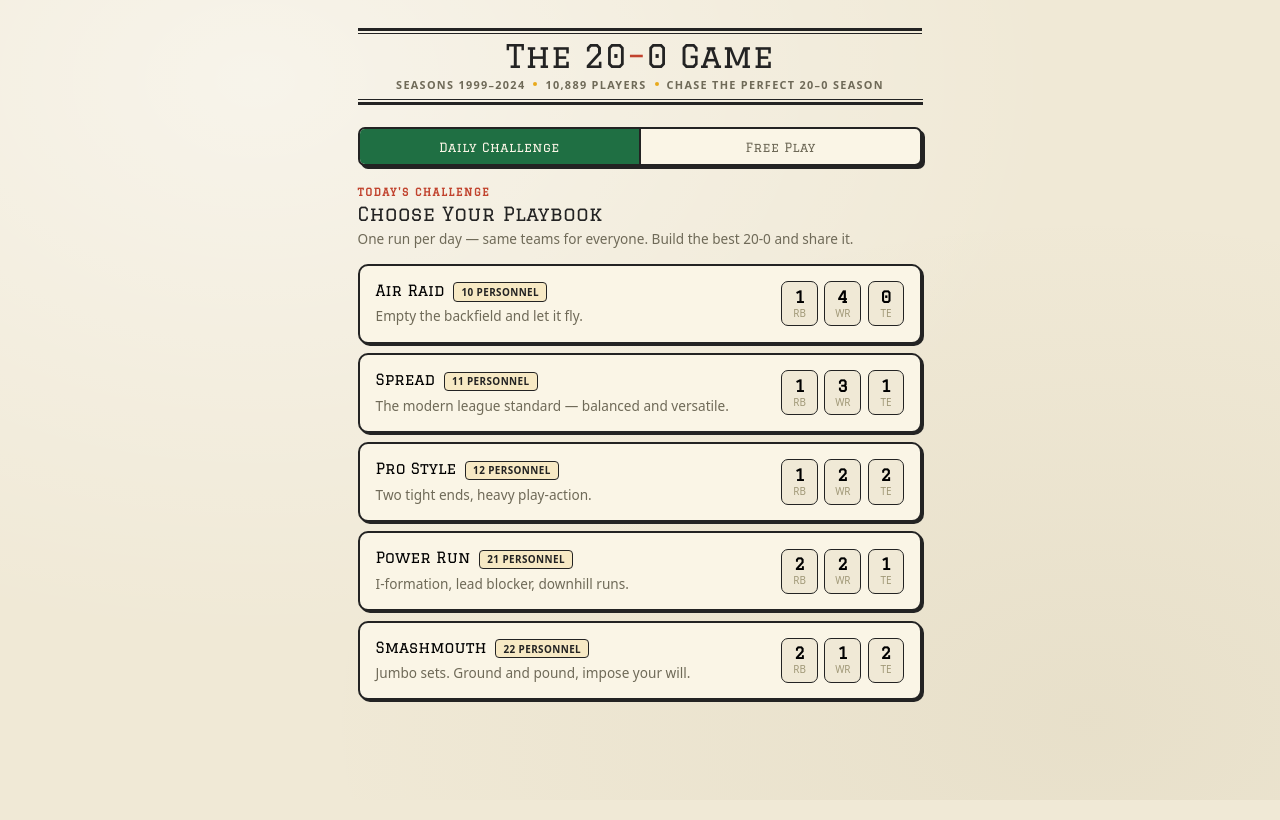
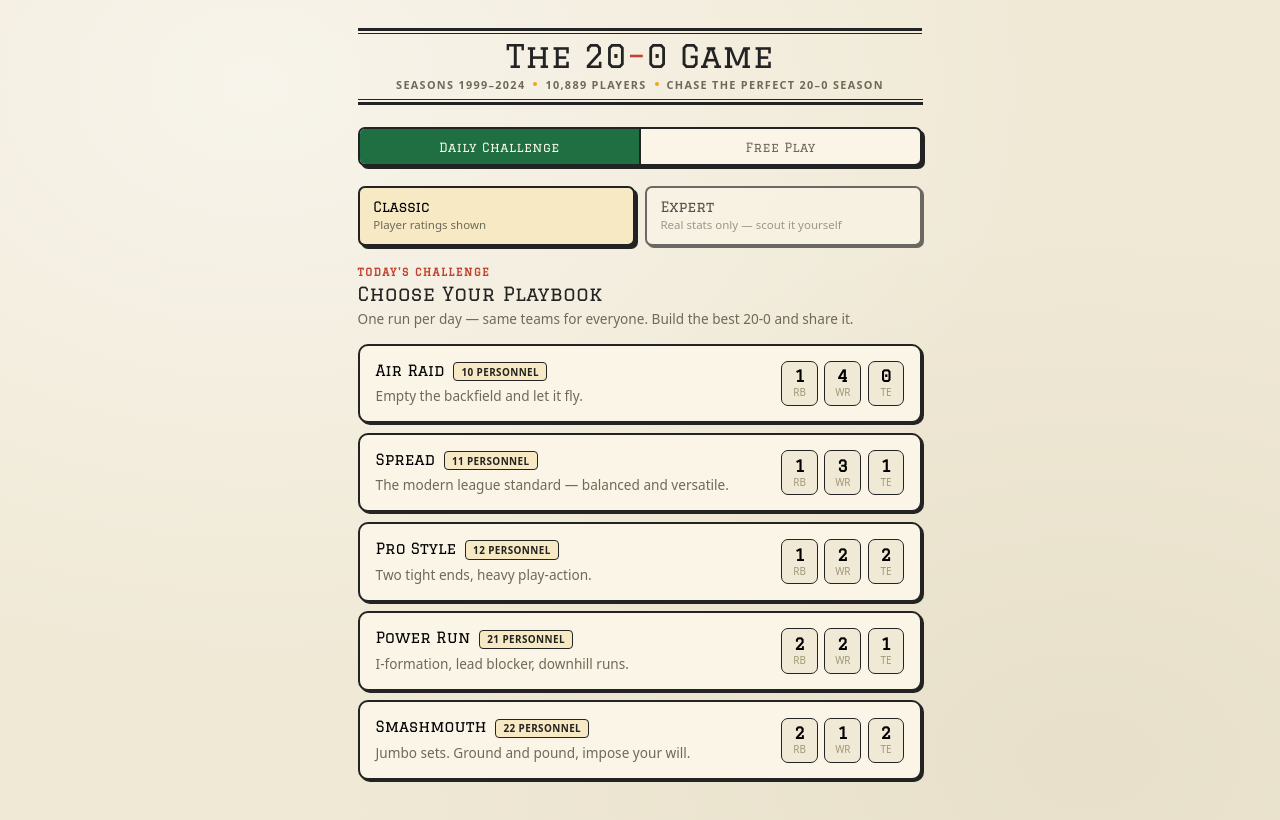
Before and after one commit to harrycallister/the-20-0-game, a React (Vite) app: page / in a window 1280 px wide. Shown: the top 820 px of the page. Built offline with nearby package versions, Linux system fonts and the light colour scheme.

Commit message:
feat: Classic vs Expert chosen up front; Expert drafts fully blind
- style picker after the Daily/Free Play tabs (Classic = ratings,
  Expert = real stats only)
- Expert hides OVR badges ('?') and never falls back to ratings
- mid-draft toggle replaced with a static mode badge

```diff
--- a/src/App.jsx
+++ b/src/App.jsx
@@ -182,6 +182,8 @@ export default function App() {
           onChoose={chooseFormation}
           mode={mode}
           setMode={setMode}
+          expert={expert}
+          setExpert={setExpert}
           stats={stats}
           dailyDone={dailyDone}
         />
@@ -192,13 +194,9 @@ export default function App() {
       <div className="formation-bar">
         <span className="fb-name">{formation.name}</span>
         <span className="fb-personnel">{formation.personnel}</span>
-        <button
-          className={`expert-toggle ${expert ? 'on' : ''}`}
-          onClick={() => setExpert((e) => !e)}
-          title="Toggle real stats vs ratings"
-        >
-          Expert
-        </button>
+        <span className={`expert-toggle ${expert ? 'on' : ''}`}>
+          {expert ? 'Expert' : 'Classic'}
+        </span>
       </div>
 
       <FieldView
@@ -520,8 +518,9 @@ function DraftRound({ team, reel, slots, roster, pickNo, total, rerollsLeft, exp
                 onClick={() => clickPlayer(o)}
                 disabled={o.disabled}
               >
-                <span className={`ovr ${ratingClass(o.player.rating)}`}>
-                  {o.player.rating}
+                {/* Expert drafts blind — no overall, scout the stat line */}
+                <span className={expert ? 'ovr' : `ovr ${ratingClass(o.player.rating)}`}>
+                  {expert ? '?' : o.player.rating}
                 </span>
                 <span className="pick-main">
                   <span className="pick-name">
@@ -553,7 +552,17 @@ function DraftRound({ team, reel, slots, roster, pickNo, total, rerollsLeft, exp
 }
 
 function PlayerMeta({ player, expert }) {
-  if (expert && player.stats) return <StatLine stats={player.stats} />
+  // Expert never shows ratings — if there's no stat line, you draft on faith.
+  if (expert) {
+    if (player.stats) return <StatLine stats={player.stats} />
+    return (
+      <span className="statline">
+        <span className="stat">
+          <em>no stat line — trust your gut</em>
+        </span>
+      </span>
+    )
+  }
   return <RatingLine player={player} />
 }
 
@@ -571,7 +580,7 @@ function StatLine({ stats }) {
   )
 }
 
-function FormationSelect({ onChoose, mode, setMode, stats, dailyDone }) {
+function FormationSelect({ onChoose, mode, setMode, expert, setExpert, stats, dailyDone }) {
   const streak = dailyStreak()
   const week = lastNDays(7)
   return (
@@ -610,6 +619,22 @@ function FormationSelect({ onChoose, mode, setMode, stats, dailyDone }) {
         />
       ) : (
         <>
+          <div className="style-picker">
+            <button
+              className={`style-card ${!expert ? 'on' : ''}`}
+              onClick={() => setExpert(false)}
+            >
+              <b>Classic</b>
+              <span>Player ratings shown</span>
+            </button>
+            <button
+              className={`style-card ${expert ? 'on' : ''}`}
+              onClick={() => setExpert(true)}
+            >
+              <b>Expert</b>
+              <span>Real stats only — scout it yourself</span>
+            </button>
+          </div>
           <h2 className="section-head">
             <span className="kicker">
               {mode === 'daily' ? "Today's Challenge" : 'Step 1'}
--- a/src/index.css
+++ b/src/index.css
@@ -413,6 +413,49 @@ body {
   margin-left: auto;
   font-size: 0.78rem;
   color: var(--muted);
+}
+
+/* ---------- Classic / Expert style picker ---------- */
+.style-picker {
+  display: grid;
+  grid-template-columns: 1fr 1fr;
+  gap: 0.6rem;
+  margin-bottom: 1.25rem;
+}
+.style-card {
+  font: inherit;
+  text-align: left;
+  cursor: pointer;
+  display: flex;
+  flex-direction: column;
+  gap: 0.15rem;
+  background: var(--card);
+  border: 2px solid var(--ink);
+  border-radius: var(--radius-sm);
+  padding: 0.7rem 0.85rem;
+  box-shadow: var(--shadow-sm);
+  opacity: 0.65;
+  transition: opacity 0.15s var(--ease), transform 0.12s var(--ease),
+    box-shadow 0.12s var(--ease), background 0.15s var(--ease);
+}
+.style-card.on {
+  opacity: 1;
+  background: var(--gold-weak);
+  box-shadow: var(--shadow);
+}
+.style-card:active {
+  transform: translate(1px, 1px);
+  box-shadow: 1px 1px 0 var(--ink);
+}
+.style-card b {
+  font-family: var(--display);
+  font-weight: 400;
+  font-size: 0.88rem;
+}
+.style-card span {
+  font-size: 0.72rem;
+  color: var(--muted);
+  line-height: 1.3;
 }
 
 /* ---------- Round tracker ---------- */
```
